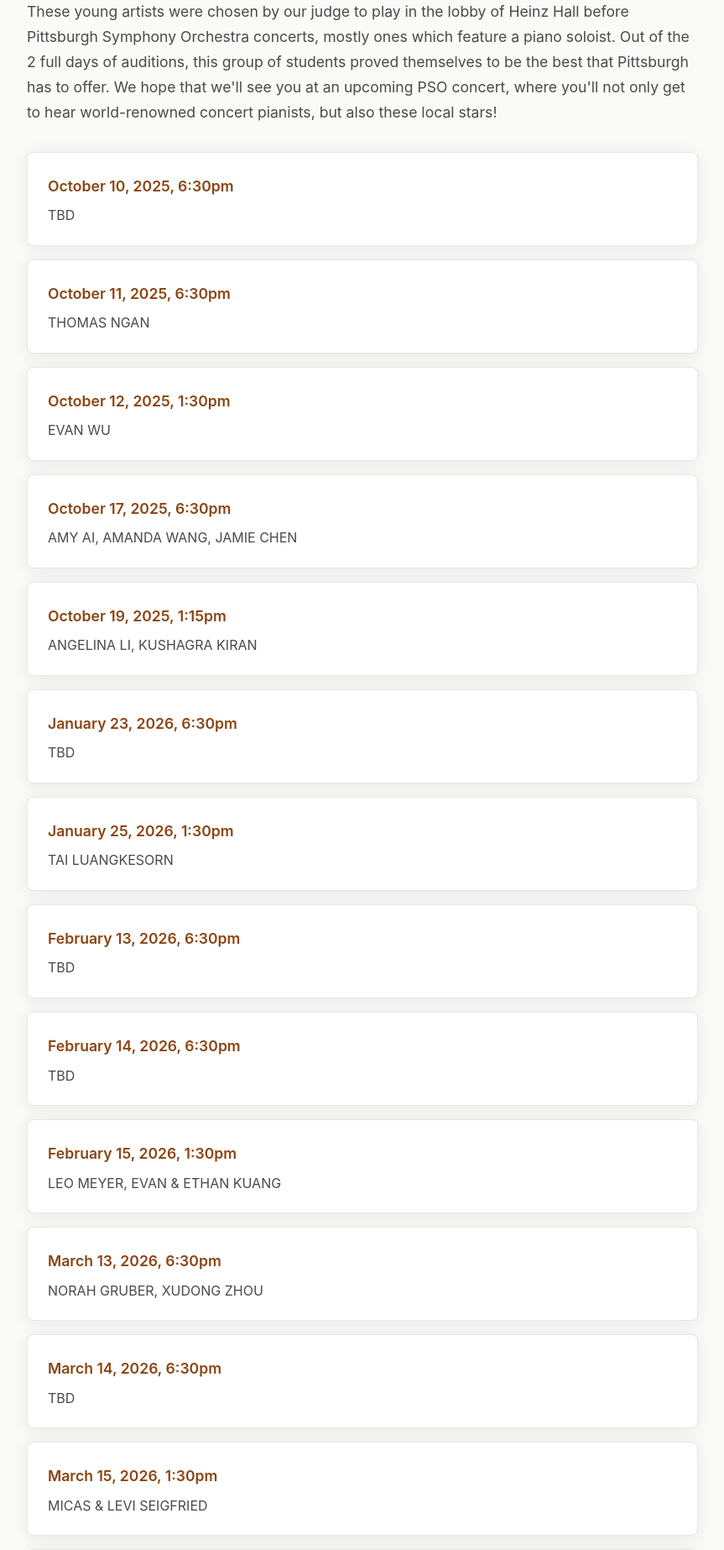
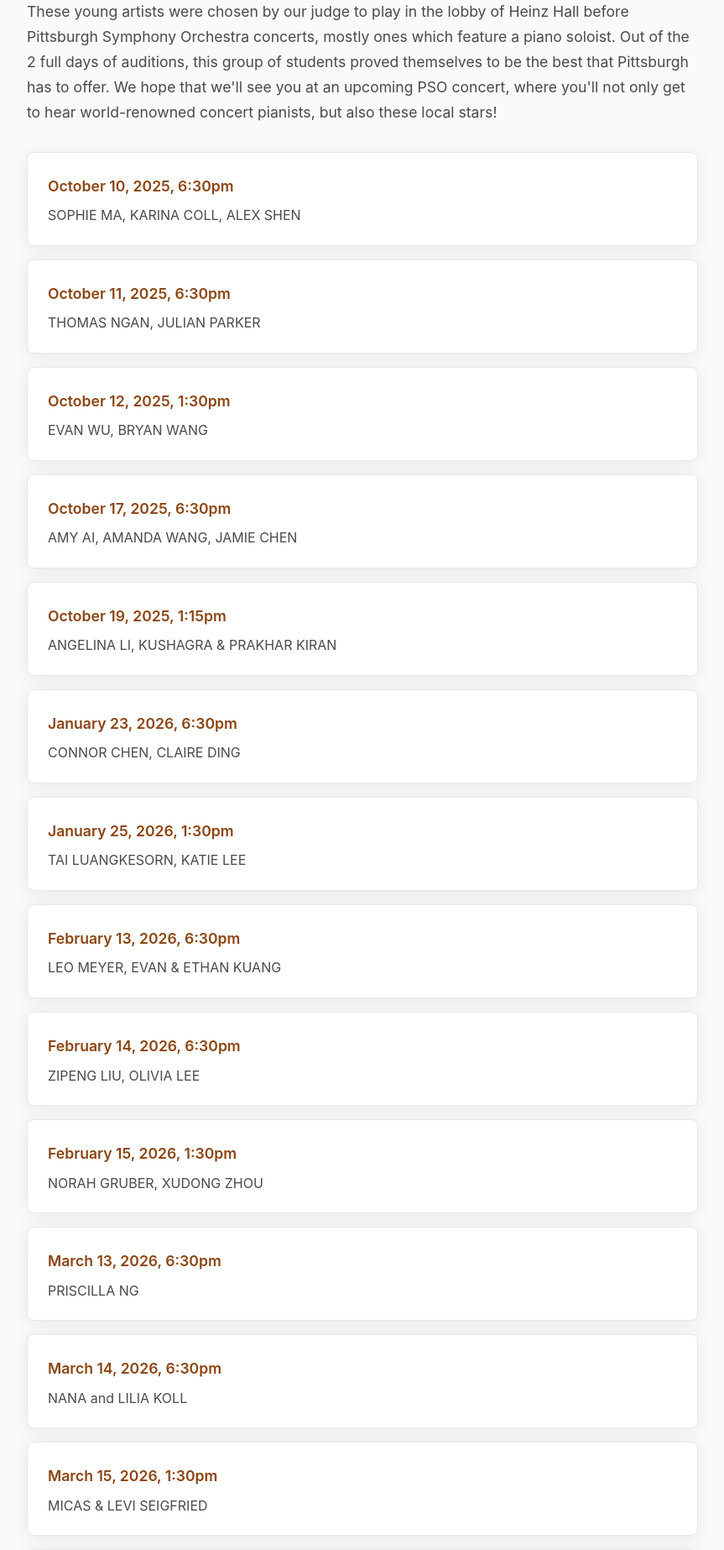
Before and after one commit to Trappie/sswpa, a FastAPI app: page /young-artists/heinz-hall in a window 1280 px wide. Shown: the part 671-2517 px from the top of the page at 84% size, without its empty margins (208-1071 px from the left). Run offline with FastAPI, Linux system fonts and the light colour scheme; some web fonts are replaced.

Commit message:
update heinz hall roster (#12)
Co-authored-by: Di Wu <diw26@pitt.edu>

```diff
--- a/templates/young-artists-heinz-hall.html
+++ b/templates/young-artists-heinz-hall.html
@@ -31,17 +31,17 @@
                     <div class="performance-schedule">
                         <div class="performance-date">
                             <div class="date-header">October 10, 2025, 6:30pm</div>
-                            <div class="performers">TBD</div>
+                            <div class="performers">SOPHIE MA, KARINA COLL, ALEX SHEN</div>
                         </div>
 
                         <div class="performance-date">
                             <div class="date-header">October 11, 2025, 6:30pm</div>
-                            <div class="performers">THOMAS NGAN</div>
+                            <div class="performers">THOMAS NGAN, JULIAN PARKER</div>
                         </div>
 
                         <div class="performance-date">
                             <div class="date-header">October 12, 2025, 1:30pm</div>
-                            <div class="performers">EVAN WU</div>
+                            <div class="performers">EVAN WU, BRYAN WANG</div>
                         </div>
 
                         <div class="performance-date">
@@ -51,42 +51,42 @@
 
                         <div class="performance-date">
                             <div class="date-header">October 19, 2025, 1:15pm</div>
-                            <div class="performers">ANGELINA LI, KUSHAGRA KIRAN</div>
+                            <div class="performers">ANGELINA LI, KUSHAGRA & PRAKHAR KIRAN</div>
                         </div>
 
                         <div class="performance-date">
                             <div class="date-header">January 23, 2026, 6:30pm</div>
-                            <div class="performers">TBD</div>
+                            <div class="performers">CONNOR CHEN, CLAIRE DING</div>
                         </div>
 
                         <div class="performance-date">
                             <div class="date-header">January 25, 2026, 1:30pm</div>
-                            <div class="performers">TAI LUANGKESORN</div>
+                            <div class="performers">TAI LUANGKESORN, KATIE LEE</div>
                         </div>
 
                         <div class="performance-date">
                             <div class="date-header">February 13, 2026, 6:30pm</div>
-                            <div class="performers">TBD</div>
+                            <div class="performers">LEO MEYER, EVAN & ETHAN KUANG</div>
                         </div>
 
                         <div class="performance-date">
                             <div class="date-header">February 14, 2026, 6:30pm</div>
-                            <div class="performers">TBD</div>
+                            <div class="performers">ZIPENG LIU, OLIVIA LEE</div>
                         </div>
 
                         <div class="performance-date">
                             <div class="date-header">February 15, 2026, 1:30pm</div>
-                            <div class="performers">LEO MEYER, EVAN & ETHAN KUANG</div>
+                            <div class="performers">NORAH GRUBER, XUDONG ZHOU</div>
                         </div>
 
                         <div class="performance-date">
                             <div class="date-header">March 13, 2026, 6:30pm</div>
-                            <div class="performers">NORAH GRUBER, XUDONG ZHOU</div>
+                            <div class="performers">PRISCILLA NG</div>
                         </div>
 
                         <div class="performance-date">
                             <div class="date-header">March 14, 2026, 6:30pm</div>
-                            <div class="performers">TBD</div>
+                            <div class="performers">NANA and LILIA KOLL</div>
                         </div>
 
                         <div class="performance-date">
@@ -111,12 +111,12 @@
 
                         <div class="performance-date">
                             <div class="date-header">May 29, 2026, 6:15pm</div>
-                            <div class="performers">TBD</div>
+                            <div class="performers">ABIGAIL LIU, JEANNINE ZHOU</div>
                         </div>
 
                         <div class="performance-date">
                             <div class="date-header">May 31, 2026, 1:15pm</div>
-                            <div class="performers">KATIE DING</div>
+                            <div class="performers">KATIE DING, LANA KOSOVEC</div>
                         </div>
 
                         <div class="performance-date">
```
